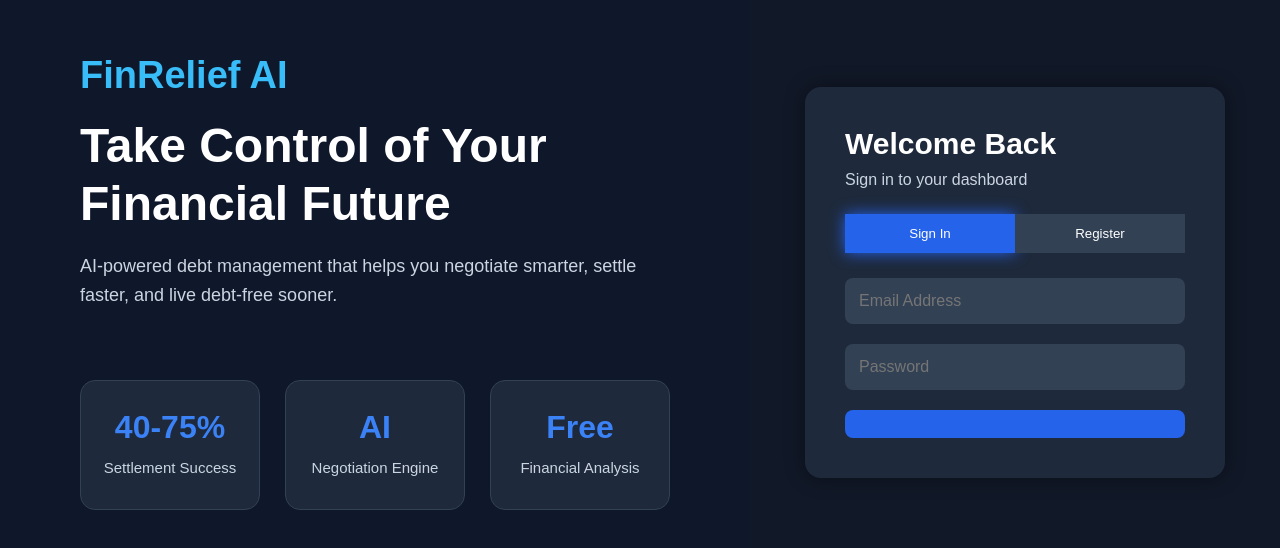
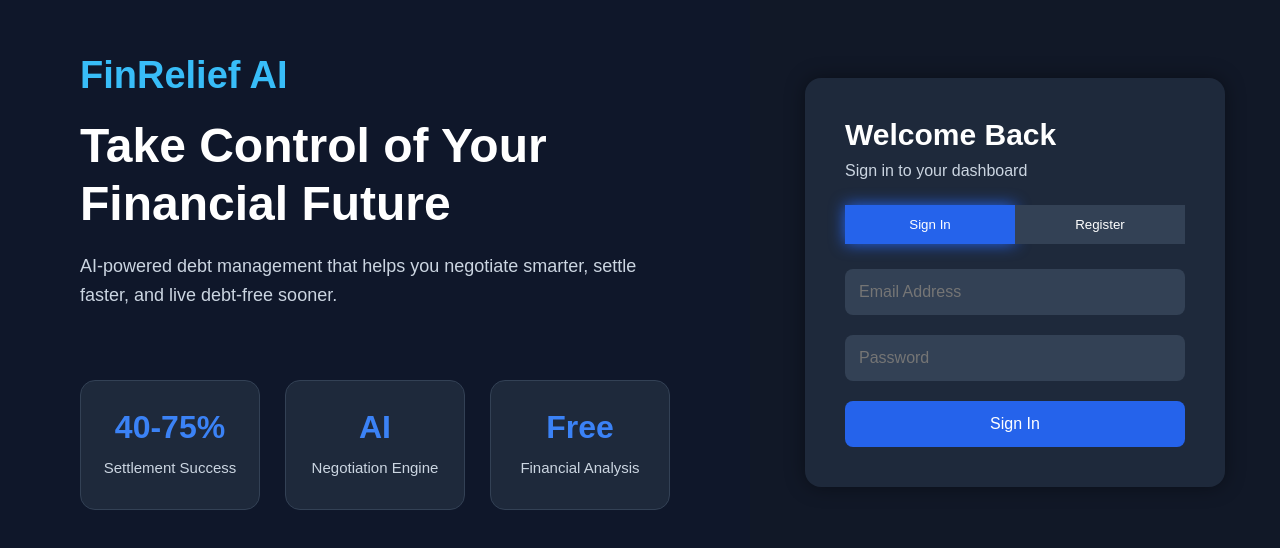
Before and after one commit to Mithun9661/AI-Debt-Relief-Platform, a React app in the folder frontend/: page / in a window 1280 px wide. Shown: the part 118-666 px from the top of the page. Built offline with nearby package versions, Linux system fonts and the light colour scheme; no server answers; the HTML template or start-up script is replaced by a standard one.

Commit message:
fix: implement login button and backend authentication

```diff
--- a/frontend/src/pages/Login.jsx
+++ b/frontend/src/pages/Login.jsx
@@ -1,80 +1,56 @@
 import API from "../services/api";
-import { useEffect } from "react";
+import { useState } from "react";
 import "./../App.css";
-import {useState} from "react";
-import Dashboard from "./Dashboard"
 
 function Login() {
-  const [loggedIn, setLoggedIn]= useState(false);
-  if (loggedIn){
-    return <Dashboard />;
-  }
-  useEffect(() => {
-    API.get("/dashboard_data")
-      .then((res) => {
-        console.log("Backend Connected ✔");
-      })
-      .catch((err) => {
-        console.log("Backend Error ❌", err);
-      });
-}, []);
+  const [email, setEmail] = useState("");
+  const [password, setPassword] = useState("");
+  const [loading, setLoading] = useState(false);
+
+  const handleLogin = async () => {
+    if (!email || !password) {
+      alert("Please enter email and password");
+      return;
+    }
+
+    try {
+      setLoading(true);
+      const res = await API.post("/login", { email, password });
+      localStorage.setItem("token", res.data.access_token);
+      window.location.href = "/dashboard";
+    } catch (err) {
+      alert(err.response?.data?.detail || "Login failed");
+    } finally {
+      setLoading(false);
+    }
+  };
 
   return (
     <div className="login-page">
       <div className="left-panel">
         <h1 className="logo">FinRelief AI</h1>
-
         <h2>Take Control of Your Financial Future</h2>
-
-        <p>
-          AI-powered debt management that helps you negotiate smarter,
-          settle faster, and live debt-free sooner.
-        </p>
-
+        <p>AI-powered debt management that helps you negotiate smarter, settle faster, and live debt-free sooner.</p>
         <div className="features">
-          <div className="feature-card">
-            <h3>40-75%</h3>
-            <p>Settlement Success</p>
-          </div>
-
-          <div className="feature-card">
-            <h3>AI</h3>
-            <p>Negotiation Engine</p>
-          </div>
-
-          <div className="feature-card">
-            <h3>Free</h3>
-            <p>Financial Analysis</p>
-          </div>
+          <div className="feature-card"><h3>40-75%</h3><p>Settlement Success</p></div>
+          <div className="feature-card"><h3>AI</h3><p>Negotiation Engine</p></div>
+          <div className="feature-card"><h3>Free</h3><p>Financial Analysis</p></div>
         </div>
       </div>
 
       <div className="right-panel">
         <div className="login-card">
-
           <h2>Welcome Back</h2>
-
           <p>Sign in to your dashboard</p>
-
           <div className="tabs">
-            <button className="active">Sign In</button>
-            <button>Register</button>
+            <button className="active" type="button">Sign In</button>
+            <button type="button" onClick={() => window.location.href = "/register"}>Register</button>
           </div>
-
-          <input
-            type="email"
-            placeholder="Email Address"
-          />
-
-          <input
-            type="password"
-            placeholder="Password"
-          />
-
-          <button className="login-btn"
-            onClick={()=> window.location.href = "/dashboard"}>
+          <input type="email" placeholder="Email Address" value={email} onChange={(e) => setEmail(e.target.value)} />
+          <input type="password" placeholder="Password" value={password} onChange={(e) => setPassword(e.target.value)} />
+          <button className="login-btn" type="button" onClick={handleLogin} disabled={loading}>
+            {loading ? "Signing in..." : "Sign In"}
           </button>
-
         </div>
       </div>
     </div>
```
